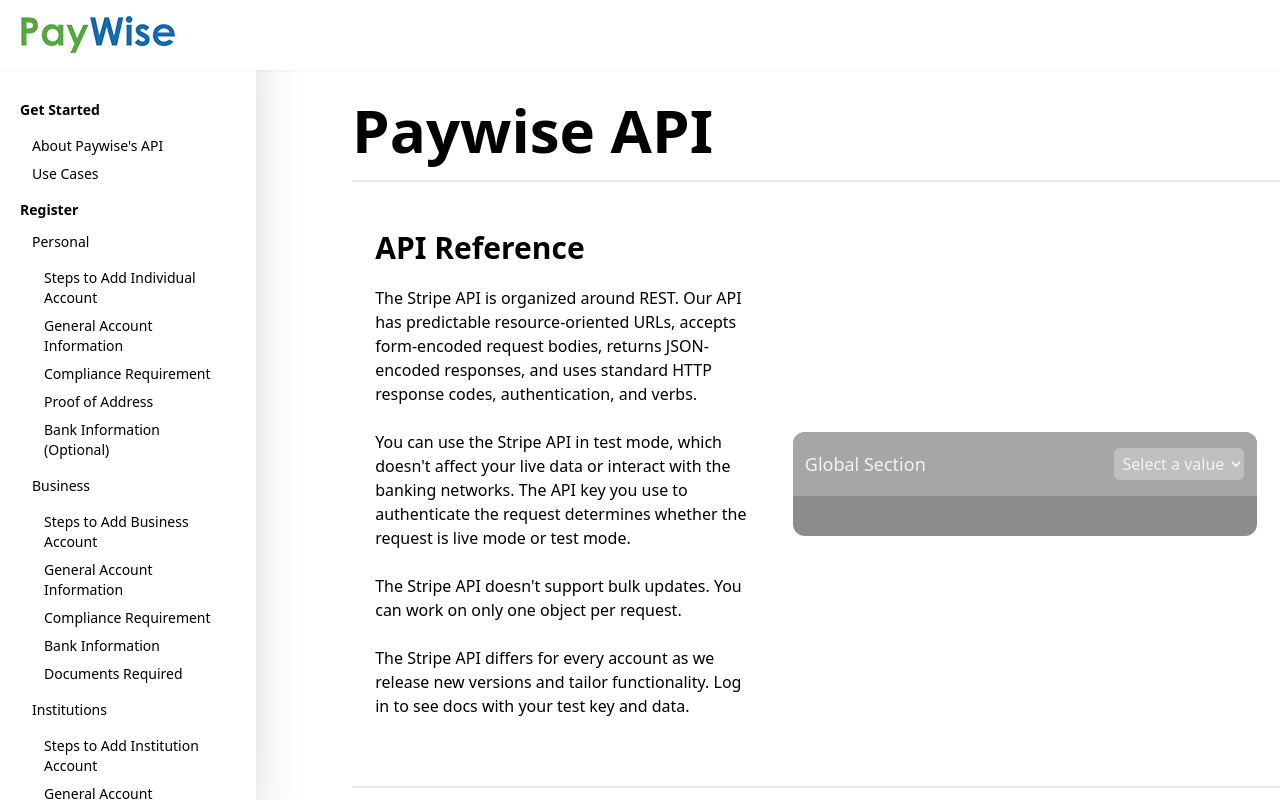
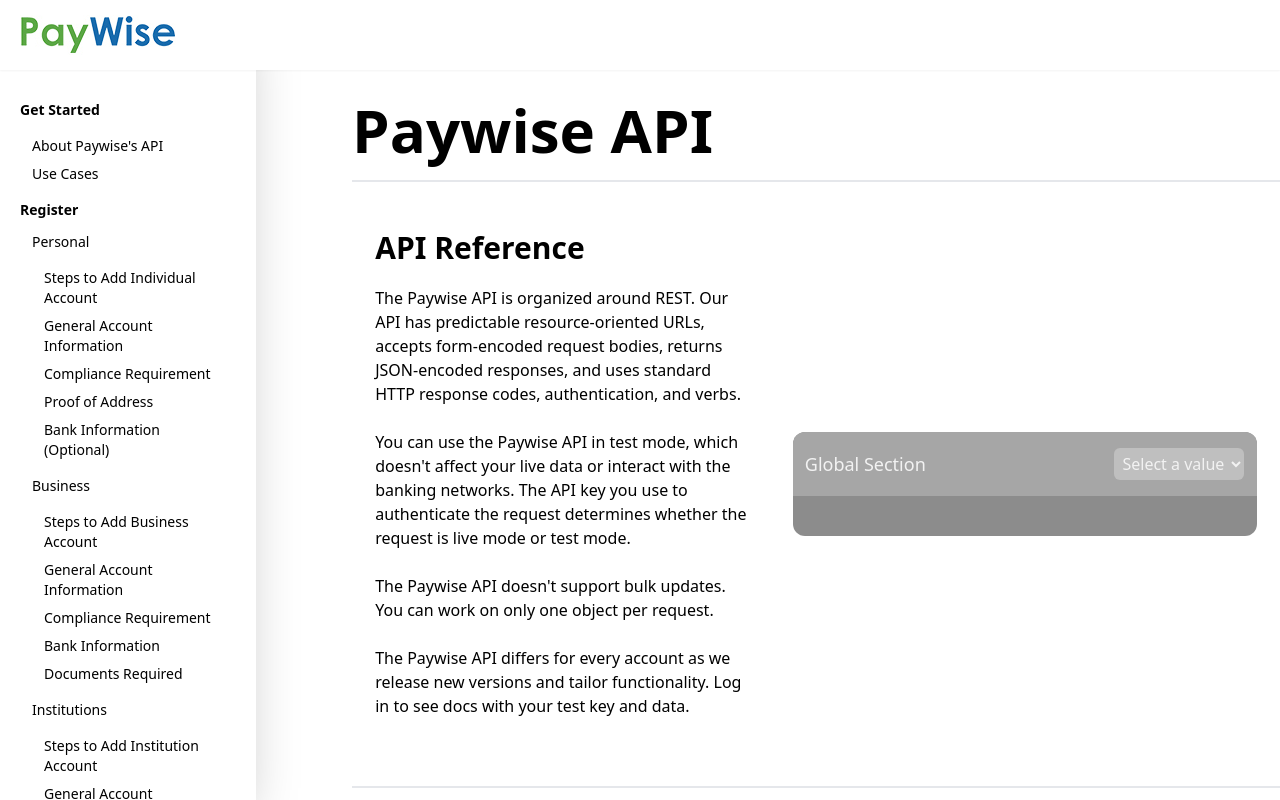
Before and after one commit to MacMora/Paywise, a Next.js app: page / in a window 1280 px wide. Built offline with nearby package versions, Linux system fonts and the light colour scheme.

Commit message:
cambio stripe por paiwise

```diff
--- a/components/Documentation.jsx
+++ b/components/Documentation.jsx
@@ -55,10 +55,10 @@ const Codes = () => {
             <div className='flex flex-row justify-around items-center py-12 border-y-2'>
                 <div className='w-2/5'>
                     <h2 className='text-3xl font-semibold'>API Reference</h2>
-                    <p className='py-5 text-base'>The Stripe API is organized around REST. Our API has predictable resource-oriented URLs, accepts form-encoded request bodies, returns JSON-encoded responses, and uses standard HTTP response codes, authentication, and verbs.
-                        <br/><br/>You can use the Stripe API in test mode, which doesn&apos;t affect your live data or interact with the banking networks. The API key you use to authenticate the request determines whether the request is live mode or test mode.
-                        <br/><br/>The Stripe API doesn&apos;t support bulk updates. You can work on only one object per request.
-                        <br/><br/>The Stripe API differs for every account as we release new versions and tailor functionality. Log in to see docs with your test key and data.
+                    <p className='py-5 text-base'>The Paywise API is organized around REST. Our API has predictable resource-oriented URLs, accepts form-encoded request bodies, returns JSON-encoded responses, and uses standard HTTP response codes, authentication, and verbs.
+                        <br/><br/>You can use the Paywise API in test mode, which doesn&apos;t affect your live data or interact with the banking networks. The API key you use to authenticate the request determines whether the request is live mode or test mode.
+                        <br/><br/>The Paywise API doesn&apos;t support bulk updates. You can work on only one object per request.
+                        <br/><br/>The Paywise API differs for every account as we release new versions and tailor functionality. Log in to see docs with your test key and data.
                     </p>
                 </div>
                 <div className='w-2/4'>
@@ -68,7 +68,7 @@ const Codes = () => {
             <div className='flex flex-row justify-around items-center py-12 border-b-2'>
                 <div className='w-2/5'>
                     <h2 className='text-3xl font-semibold'>Authentication</h2>
-                    <p className='py-5 text-base'>The Stripe API uses API keys to authenticate requests. You can view and manage your API keys in the Stripe Dashboard.
+                    <p className='py-5 text-base'>The Paywise API uses API keys to authenticate requests. You can view and manage your API keys in the Paywise Dashboard.
                         <br/><br/>Test mode secret keys have the prefix sk_test_ and live mode secret keys have the prefix sk_live_. Alternatively, you can use restricted API keys for granular permissions.
                         <br/><br/>Your API keys carry many privileges, so be sure to keep them secure! Do not share your secret API keys in publicly accessible areas such as GitHub, client-side code, and so forth.
                         <br/><br/>All API requests must be made over HTTPS. Calls made over plain HTTP will fail. API requests without authentication will also fail.
@@ -81,7 +81,7 @@ const Codes = () => {
             <div className='flex flex-row justify-around items-center py-12 border-b-2'>
                 <div className='w-2/5'>
                     <h2 className='text-3xl font-semibold'>Connected Accounts</h2>
-                    <p className='py-5 text-base'>To act as connected accounts, clients can issue requests using the Stripe-Account special header. Make sure that this header contains a Stripe account ID, which usually starts with the acct_ prefix.
+                    <p className='py-5 text-base'>To act as connected accounts, clients can issue requests using the Paywise-Account special header. Make sure that this header contains a Paywise account ID, which usually starts with the acct_ prefix.
                     <br/><br/>The value is set per-request as shown in the adjacent code sample. Methods on the returned object reuse the same account ID.
                     </p>
                 </div>
```
